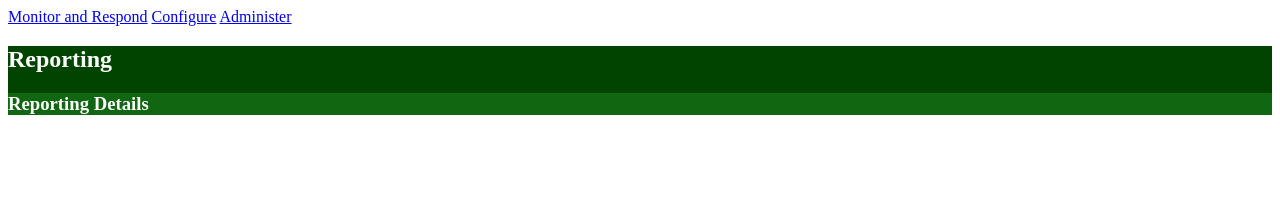
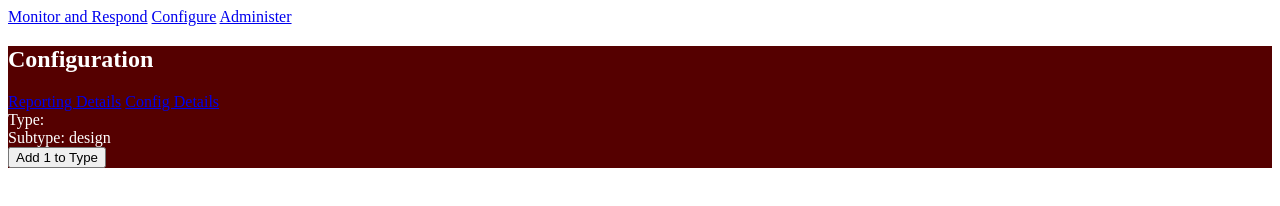
Before and after one commit to tomjkidd/javascript, a plain HTML site: page practice/ui-router-learning/index.html at #!/configuration//design in a window 1280 px wide. Drawn offline with nearby package versions, Linux system fonts and the light colour scheme; some packages are replaced by stand-ins of ours.

Commit message:
Adding some more complexity to the ui-router example

```diff
--- a/practice/ui-router-learning/app/app.js
+++ b/practice/ui-router-learning/app/app.js
@@ -15,15 +15,44 @@
                     templateUrl: 'templates/reporting.details.html'
                 })
                 .state('configuration', {
-                    url: '/configuration',
+                    /*abstract: true,*/
+                    url: '/configuration/{type:int}/{subtype:int}',
+                    /*url: '/configuration',*/
                     templateUrl: 'templates/configuration.html',
-                    controller: function ($scope) {
+                    controller: function ($scope, $stateParams) {
                         $scope.items = ['A', 'List', 'Of', 'Items'];
+                        $scope.type = $stateParams.type;
+                        $scope.subtype = $stateParams.subtype;
+
+                        /*$scope.state = {
+                            type: $stateParams.type,
+                            subtype: $stateParams.subtype
+                        }*/
+
+                        $scope.add1Type = function(){
+                            $scope.type = $scope.type + 1;
+                        }
+                    },
+                    resolve: {
+                        type: ['$stateParams', function($stateParams) {
+                            return $stateParams.type;
+                        }],
+                        subtype: ['$stateParams', function($stateParams) {
+                            return $stateParams.subtype;
+                        }],
                     }
                 })
                 .state('configuration.details', {
                     url: '/details',
-                    templateUrl: 'templates/configuration.details.html'
+                    templateUrl: 'templates/configuration.details.html',
+                    controller: function($scope, $stateParams, type, subtype) {
+                        /*$scope.type = type || 0;
+                        $scope.subtype = subtype || 1;*/
+                    }
+                })
+                .state('configuration.summary', {
+                    url: '/design',
+                    templateUrl: 'templates/configuration.design.html'
                 })
                 .state('administration', {
                     url: '/administration',
--- a/practice/ui-router-learning/index.html
+++ b/practice/ui-router-learning/index.html
@@ -8,7 +8,8 @@
     </head>
     <body>
         <a class="nav-button" ui-sref="reporting">Monitor and Respond</a>
-        <a class="nav-button" ui-sref="configuration">Configure</a>
+        <!-- Note: solved with SO: http://stackoverflow.com/questions/25647454/how-to-pass-parameters-using-ui-sref-in-ui-router-to-controller -->
+        <a class="nav-button" ui-sref="configuration.details({ type: 1, subtype: 2 })">Configure</a>
         <a class="nav-button" ui-sref="administration.report">Administer</a>
 
         <!-- This is the Root ui-view, child will fill this hole -->
--- a/practice/ui-router-learning/templates/configuration.html
+++ b/practice/ui-router-learning/templates/configuration.html
@@ -3,7 +3,17 @@
 
     <a class="nav-button" ui-sref="reporting.details">Reporting Details</a>
 
-    <a class="nav-button" ui-sref="configuration.details">Config Details</a>
+    <a class="nav-button" ui-sref="configuration.details({ type: 0, subtype: 0 })">Config Details</a>
+
+    <div>
+        Type: {{ type }}
+    </div>
+    <div>
+        Subtype: {{ subtype }}
+    </div>
+
+    <button type="button" ng-click="add1Type()">Add 1 to Type</button>
+
     <div ui-view>
 
     </div>
```
Also changed, not shown: practice/ui-router-learning/templates/configuration.design.html (added, +3 -0 lines), practice/ui-router-learning/templates/configuration.details.html (+2 -0 lines).
